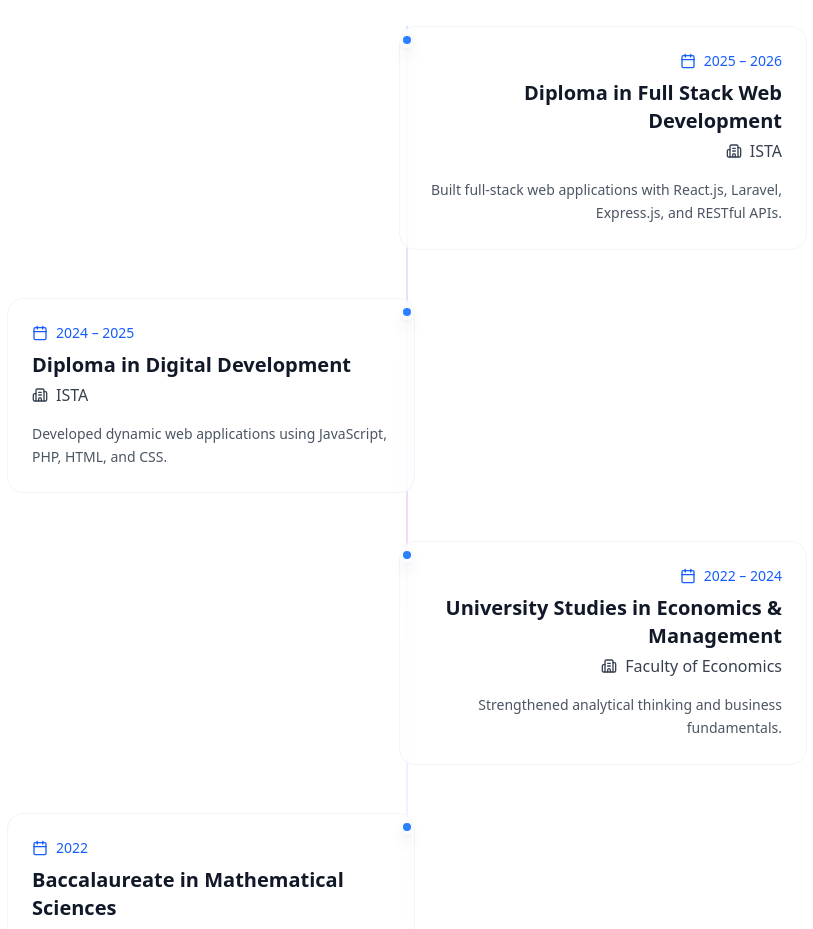
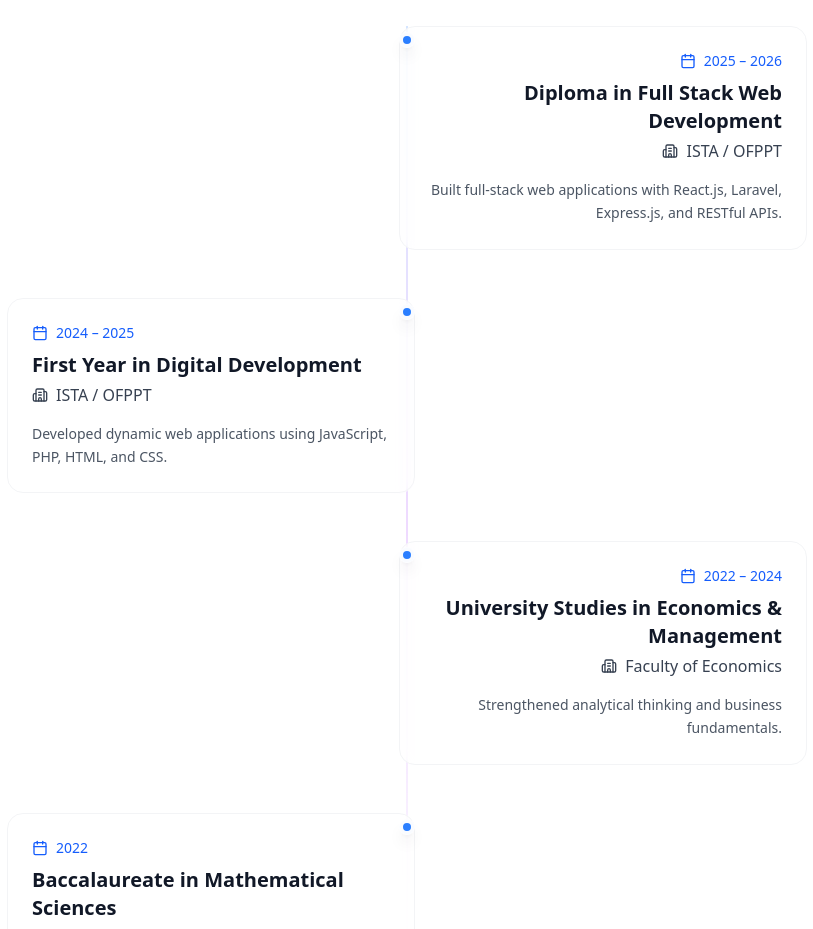
Before and after one commit to zaidBouallala-alb/portfolio, a React (Vite) app: page / in a window 1280 px wide. Shown: the part 2500-3429 px from the top of the page, without its empty margins (233-1046 px from the left). Built offline with nearby package versions, Linux system fonts and the light colour scheme.

Commit message:
feat: add education data file with professional and academic background details

```diff
--- a/src/data/education.ts
+++ b/src/data/education.ts
@@ -12,14 +12,14 @@ export const education: EducationItem[] = [
         id: 1,
         year: "2025 – 2026",
         title: "Diploma in Full Stack Web Development",
-        institution: "ISTA",
+        institution: "ISTA / OFPPT",
         description: "Built full-stack web applications with React.js, Laravel, Express.js, and RESTful APIs."
     },
     {
         id: 2,
         year: "2024 – 2025",
-        title: "Diploma in Digital Development",
-        institution: "ISTA",
+        title: "First Year in Digital Development",
+        institution: "ISTA / OFPPT",
         description: "Developed dynamic web applications using JavaScript, PHP, HTML, and CSS."
     },
     {
```
